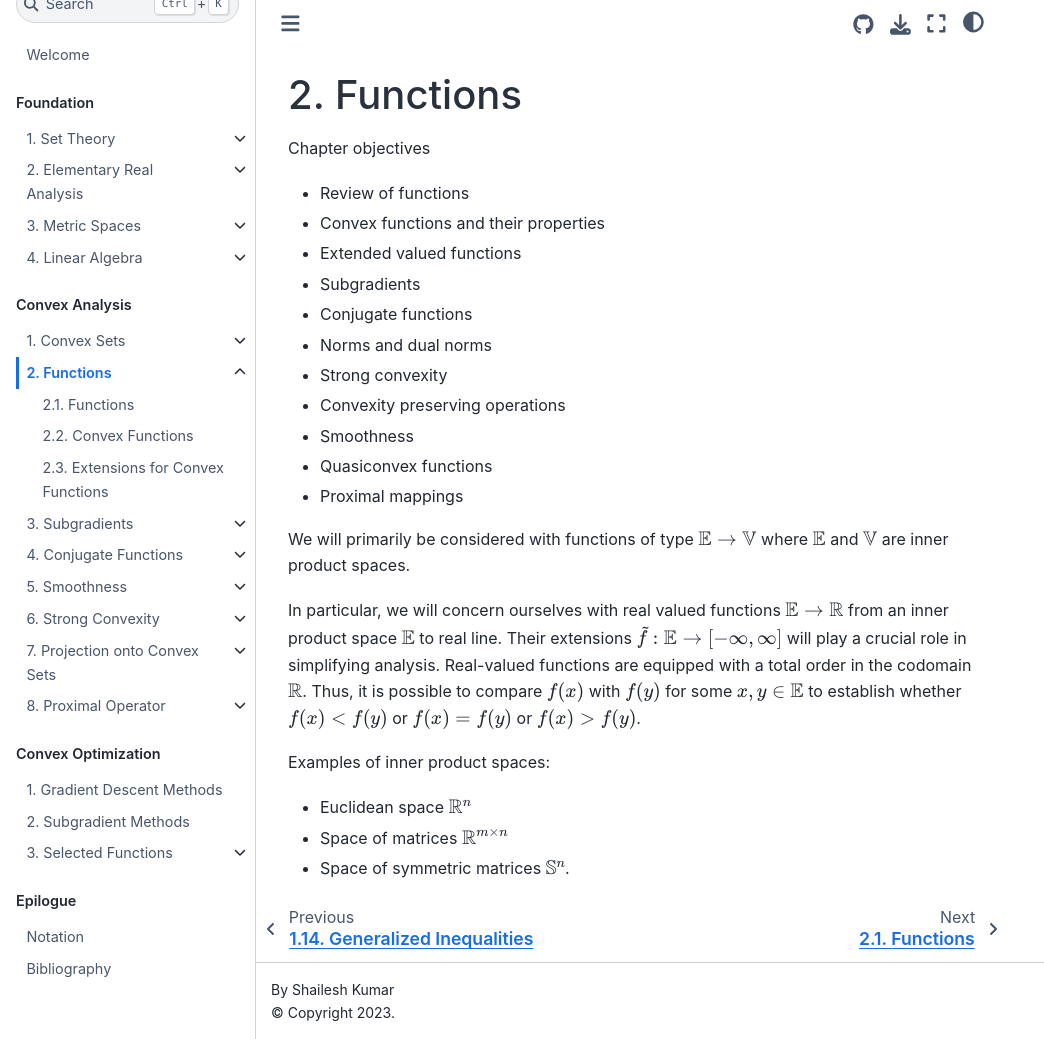
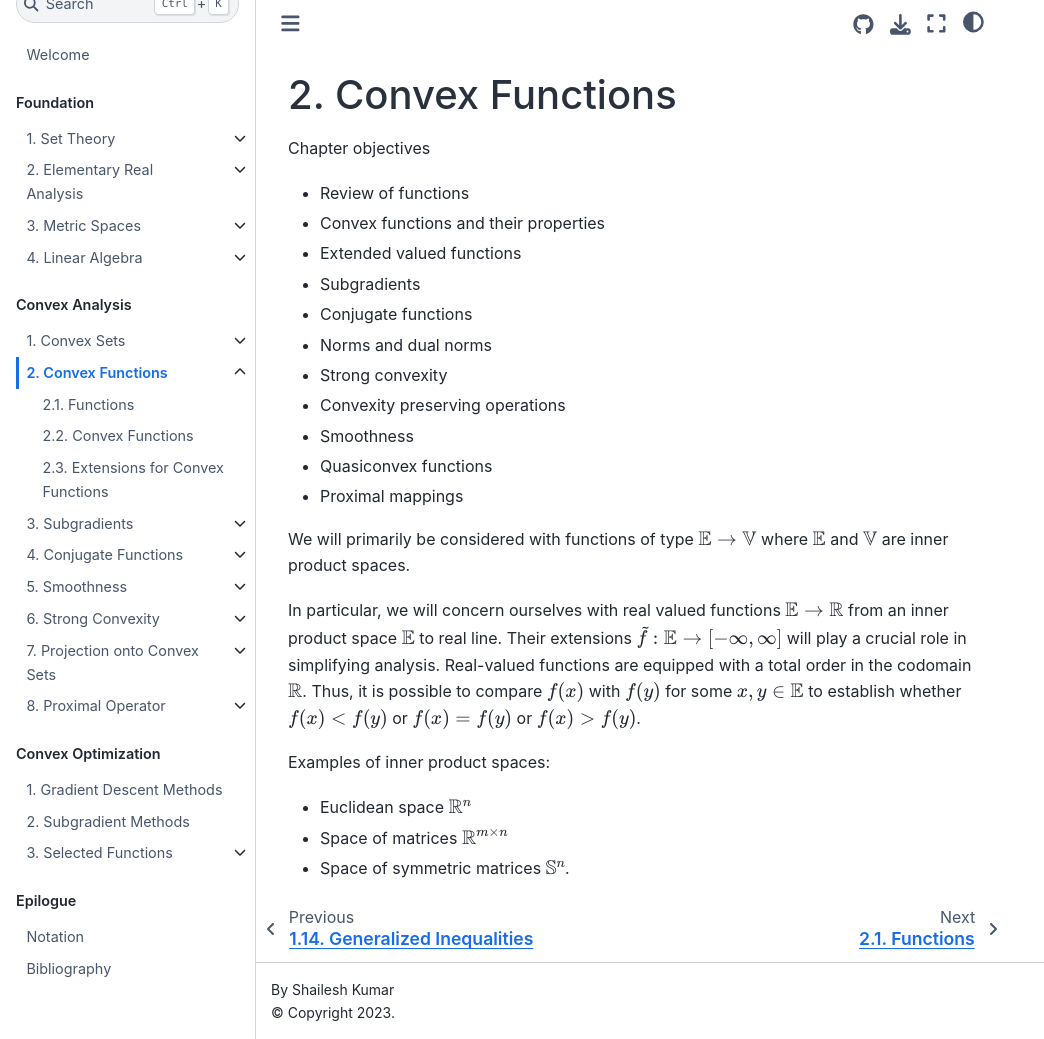
Before and after one commit to shailesh1729/tisp, a Jupyter Book: the page built from book/convex_functions/intro.md, in a window 1280 px wide and 1039 px high. Shown: the whole window, without its empty margins (0-1044 px from the left). Built offline with Jupyter Book 1.0.4 settings and Sphinx 7.4.7 and the Sphinx Book theme 1.1.4, drawn with Linux system fonts in a browser that asks for light colours; pages that are not in the unit, such as notebooks, are missing from menus.

Commit message:
heading changed

```diff
--- a/book/convex_functions/intro.md
+++ b/book/convex_functions/intro.md
@@ -1,4 +1,4 @@
-# Functions
+# Convex Functions
 
 
 Chapter objectives
```
